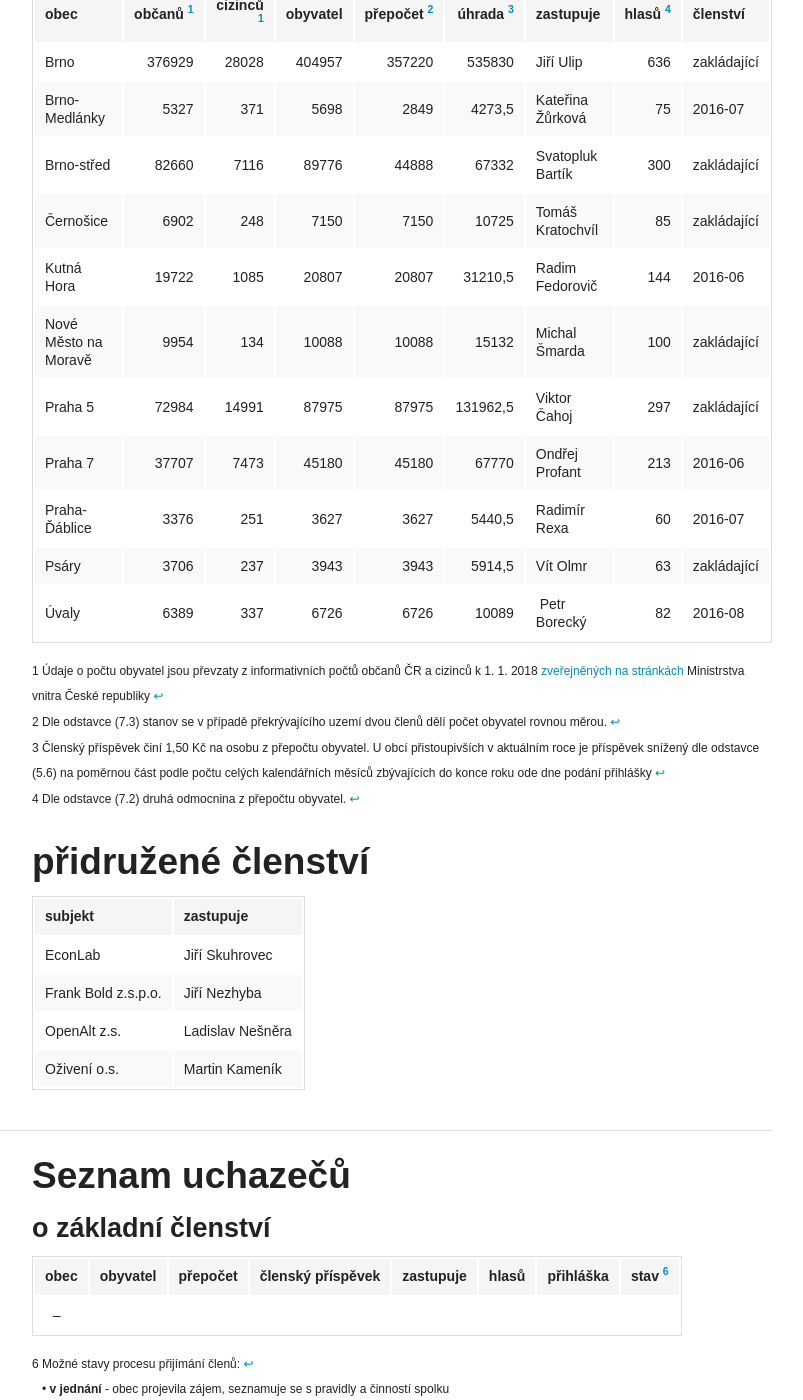
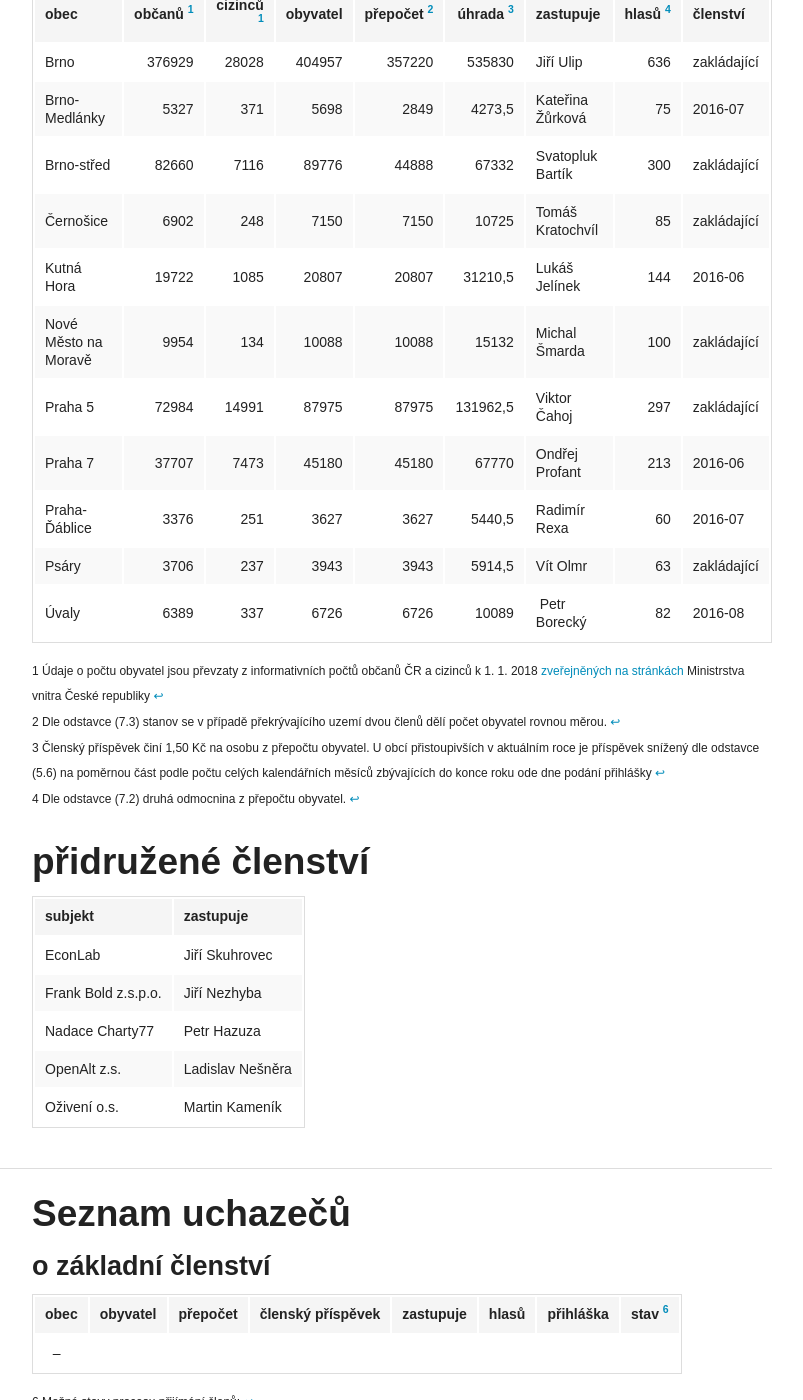
Before and after one commit to otevrenamesta/otevrenamesta.github.io, a Jekyll site: the page built from pages/clenstvi.md, in a window 1280 px wide and 1400 px high, scrolled down 709 px. Shown: the whole window, without its empty margins (353-1156 px from the left). Built offline with Jekyll 4.4.1, drawn with Linux system fonts in a browser that asks for light colours; nearby versions of some CDN libraries; library files that are not in the unit come from our copies.

Commit message:
aktualizace členství a zástupců

```diff
--- a/pages/clenstvi.md
+++ b/pages/clenstvi.md
@@ -28,7 +28,7 @@ Brno | 376929 | 28028 | 404957 | 357220 | 535830 | Jiří Ulip | 636 | zakládaj
 Brno-Medlánky | 5327 | 371 | 5698 | 2849 | 4273,5 | Kateřina Žůrková | 75 | 2016-07
 Brno-střed | 82660 | 7116 | 89776 | 44888 | 67332 | Svatopluk Bartík | 300 | zakládající
 Černošice | 6902 | 248 | 7150 | 7150 | 10725 | Tomáš Kratochvíl | 85 | zakládající
-Kutná Hora | 19722 | 1085 | 20807 | 20807 | 31210,5 | Radim Fedorovič | 144 | 2016-06
+Kutná Hora | 19722 | 1085 | 20807 | 20807 | 31210,5 | Lukáš Jelínek | 144 | 2016-06
 Nové Město na Moravě | 9954 | 134 | 10088 | 10088 | 15132 | Michal Šmarda | 100 | zakládající
 Praha 5 | 72984 | 14991 | 87975 | 87975 | 131962,5 | Viktor Čahoj | 297 | zakládající
 Praha 7 | 37707 | 7473 | 45180 | 45180 | 67770 | Ondřej Profant | 213 | 2016-06
@@ -49,6 +49,7 @@ subjekt | zastupuje
 --- | ---
 EconLab | Jiří Skuhrovec
 Frank Bold z.s.p.o. | Jiří Nezhyba
+Nadace Charty77 | Petr Hazuza
 OpenAlt z.s. | Ladislav Nešněra
 Oživení o.s. | Martin Kameník
 
```
